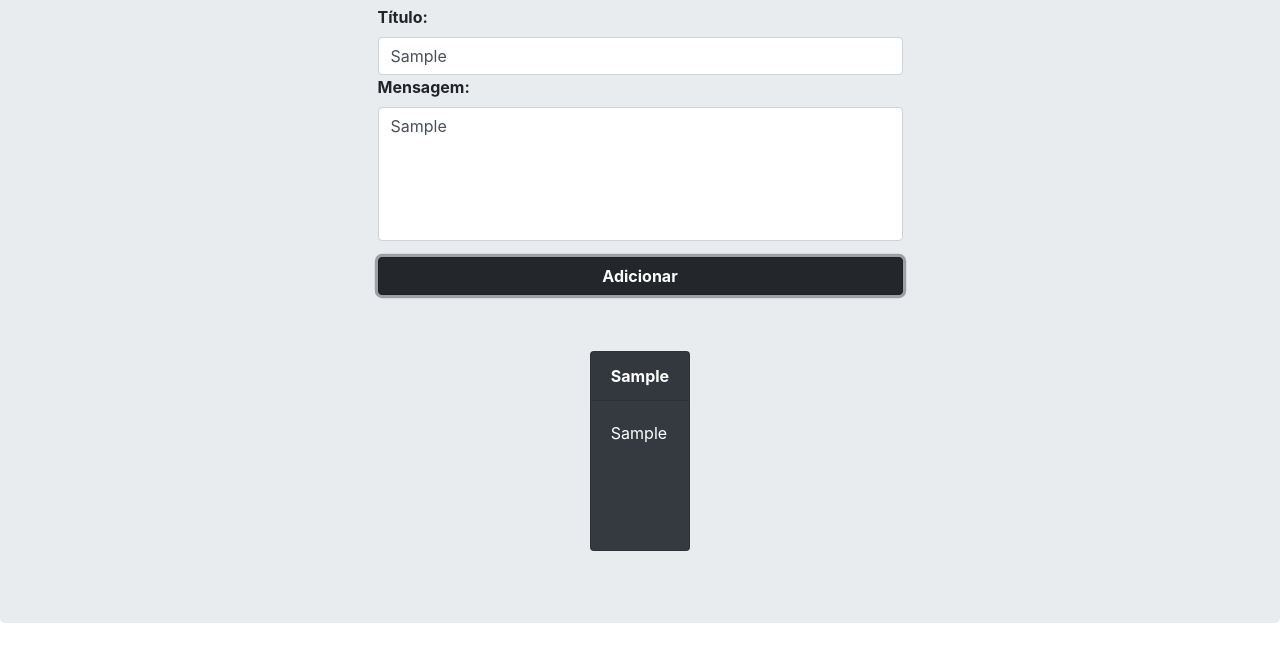
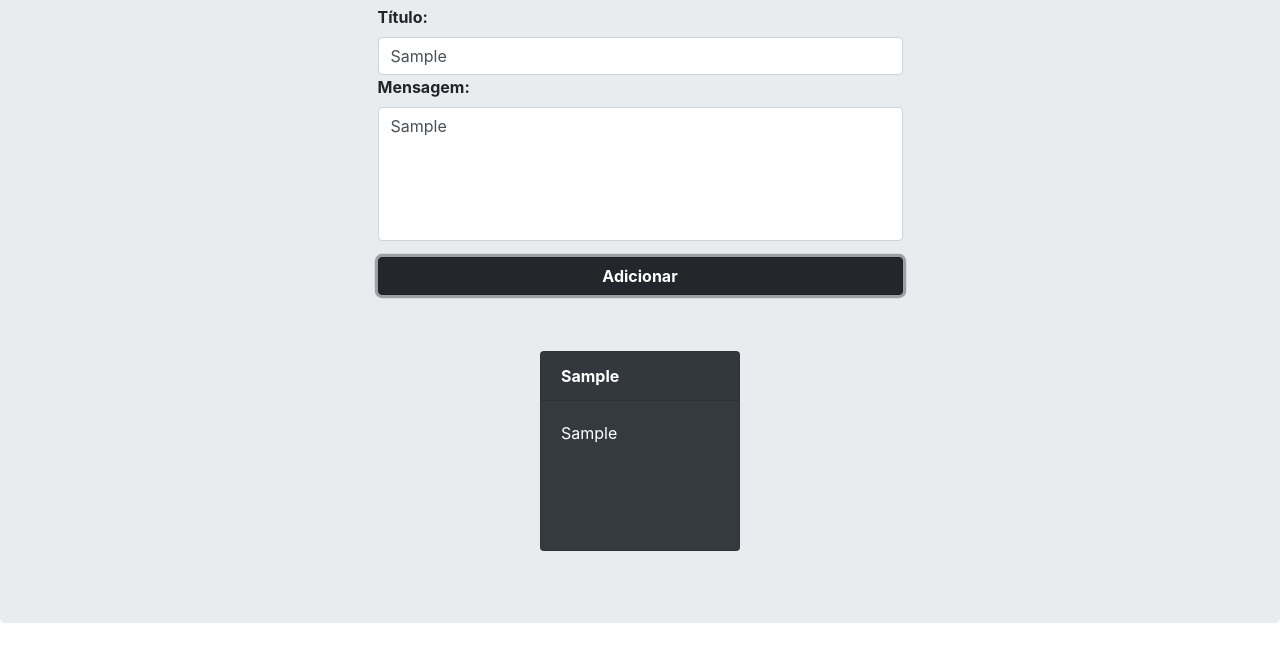
Before and after one commit to rodrigodalmoro7/projects, a plain HTML site: page index.html in a window 1280 px wide. Both pictures are taken after typing "Sample", "Sample" into the empty fields and a click on the button "Adicionar". Shown: the part 101-762 px from the top of the page. Drawn offline with nearby package versions, Linux system fonts and the light colour scheme.

```diff
--- a/styles.css
+++ b/styles.css
@@ -4,6 +4,11 @@
 
 #scrapsField .message-cards {
   height: 200px;
+  width: 200px;
+}
+
+#scrapsField .message-cards .card-text {
+  height: 100px;
   overflow-y: scroll;
 }
 
```
Also changed, not shown: index.html (+1 -0 lines).
